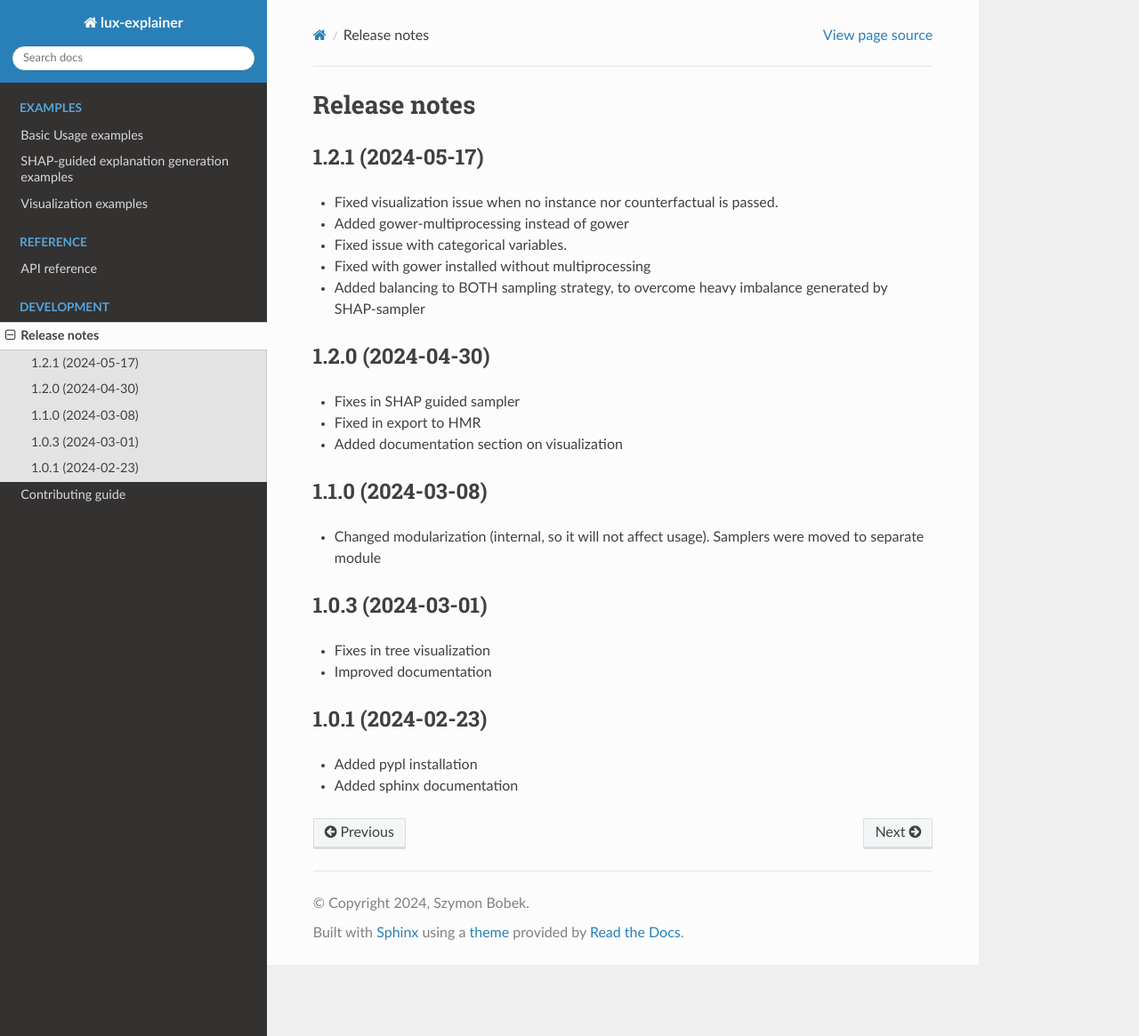
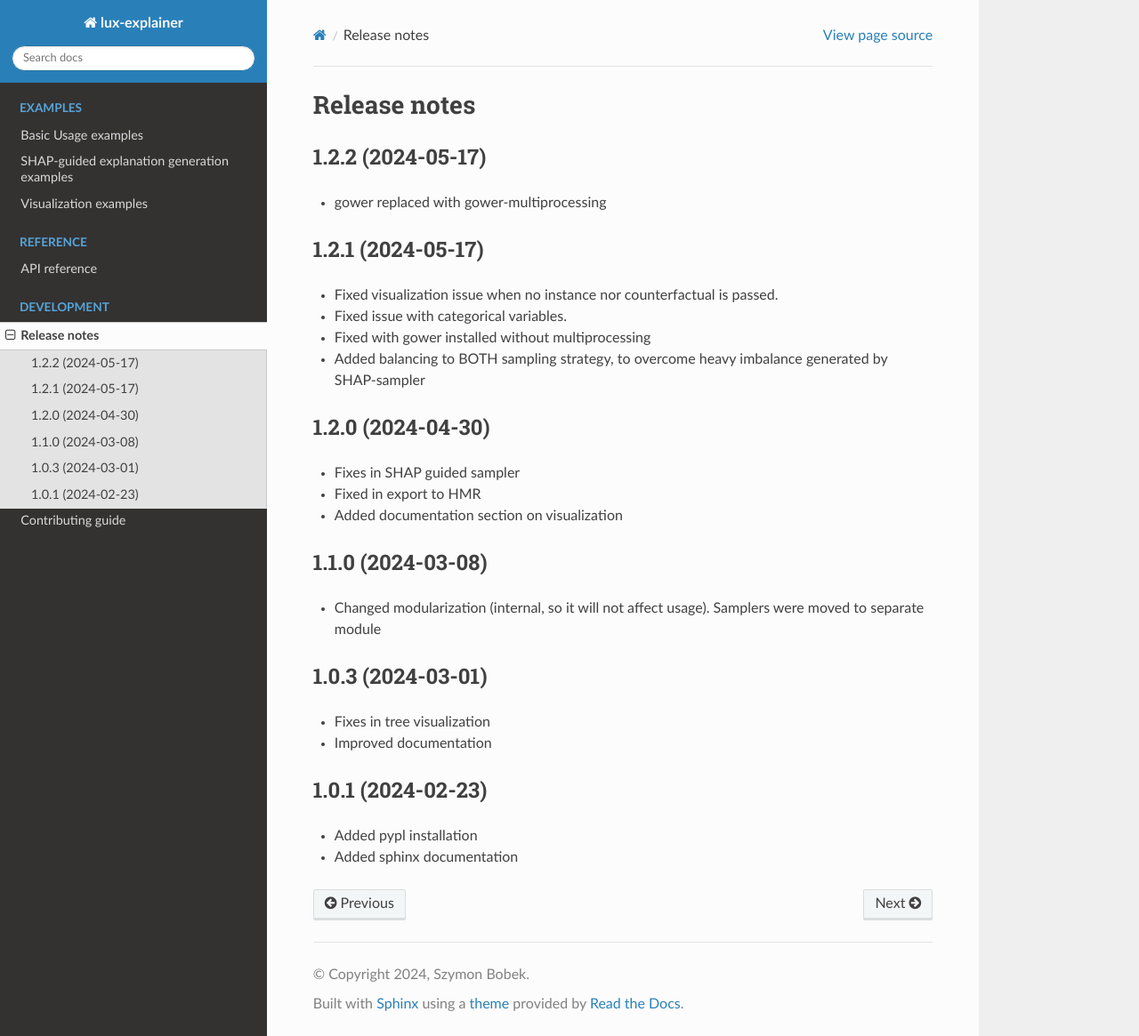
Before and after one commit to sbobek/lux, a Sphinx documentation site: the page built from docs/release_notes.rst, in a window 1280 px wide and 1165 px high. Shown: the whole window at 89% size. Built offline with Sphinx 7.4.7 and the Read the Docs theme 2.0.0, drawn with Linux system fonts in a browser that asks for light colours.

Commit message:
Release notes updated, gower replaced by gower-multiprocessing release notes updated, and version updated

```diff
--- a/docs/release_notes.rst
+++ b/docs/release_notes.rst
@@ -1,10 +1,13 @@
 Release notes
 =============
+
+1.2.2 (2024-05-17)
+-------------
+* gower replaced with gower-multiprocessing
 
 1.2.1 (2024-05-17)
 -------------
 * Fixed visualization issue when no instance nor counterfactual is passed.
-* Added gower-multiprocessing instead of gower
 * Fixed issue with categorical variables.
 * Fixed with gower installed without multiprocessing
 * Added balancing to BOTH sampling strategy, to overcome heavy imbalance generated by SHAP-sampler
--- a/pyproject.toml
+++ b/pyproject.toml
@@ -4,7 +4,7 @@ build-backend = "setuptools.build_meta"
 
 [project]
 name = "lux-explainer"
-version = "1.2.1"
+version = "1.2.2"
 description = "Universal Local Rule-based Explainer"
 readme = "README.md"
 authors = [{ name = "Szymon Bobek", email = "szymon.bobek@gmail.com" }]
```
